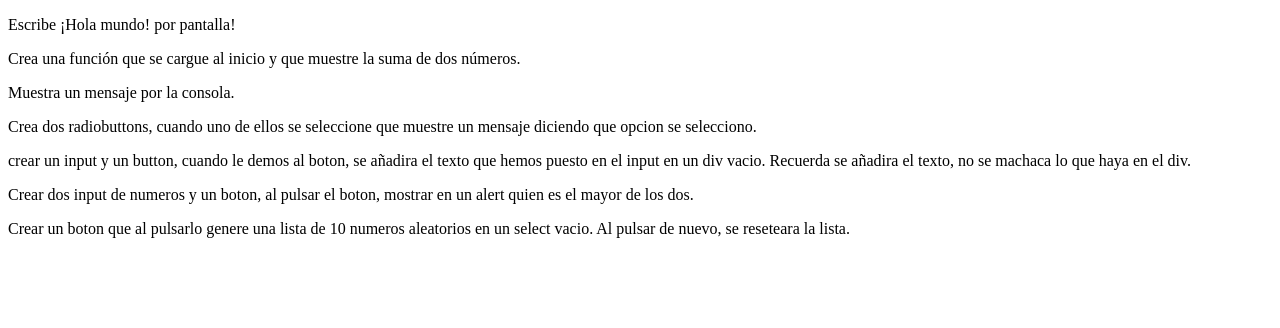
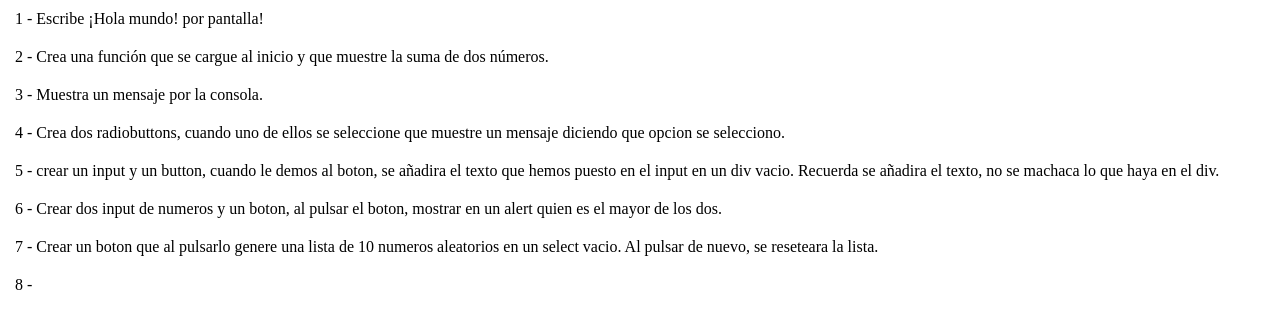
Before and after one commit to alexos2602/LearnJs, a plain HTML site: page index.html in a window 1280 px wide. Drawn offline with Linux system fonts and the light colour scheme.

Commit message:
primeros estilos Menu

```diff
--- /dev/null
+++ b/css/style.css
@@ -0,0 +1,30 @@
+*{
+    margin: 0;
+    padding: 0;
+    box-sizing: border-box;
+}
+
+ul{
+    display: flex;
+    flex-direction: column;
+    counter-reset: miContador;
+}
+ul li{
+    padding: 10px;
+    margin-left: 5px;
+    list-style: none;
+}
+
+ul li a{
+    text-decoration: none;
+    color: black;
+}
+
+ul a:hover{
+    text-decoration: underline;
+}
+
+li a::before{
+    counter-increment: miContador;
+    content: counters(miContador, '.') ' - ';
+}
--- a/index.html
+++ b/index.html
@@ -4,34 +4,20 @@
     <meta charset="UTF-8">
     <meta name="viewport" content="width=device-width, initial-scale=1.0">
     <title>Document</title>
+    <link rel="stylesheet" href="css/style.css">
 </head>
 <body>
-    <style>
-        div{
-            display: flex;
-            flex-direction: column;
-        }
-        div a{
-            padding: 8px 0;
-            text-decoration: none;
-            color: black;
-        }
-        div a:hover{
-            text-decoration: underline;
-        }
-    </style>
-
-    <div>
-    <a href="ejercicios/index1.html">Escribe ¡Hola mundo! por pantalla!</a>
-    <a href="ejercicios/index2.html">Crea una función que se cargue al inicio y que muestre la suma de dos números.</a>
-    <a href="ejercicios/index3.html">Muestra un mensaje por la consola.</a>
-    <a href="ejercicios/index4.html">Crea dos radiobuttons, cuando uno de ellos
-        se seleccione que muestre un mensaje diciendo que opcion se selecciono.</a>
-    <a href="ejercicios/index5.html">crear un input y un button, cuando le demos al boton, se añadira el texto que  hemos puesto en el input en un div vacio. Recuerda se añadira el texto, no se machaca lo que haya en el div.</a>
-    <a href="ejercicios/index6.html">Crear dos input de numeros y un boton, al pulsar el boton,  mostrar en un alert quien es el mayor de los dos.</a>
-    <a href="ejercicios/index7.html">Crear un boton que al pulsarlo genere una lista de 10 numeros aleatorios
-        en un select vacio. Al pulsar de nuevo, se reseteara la lista.</a>
-    <a href="ejercicios/index8.html"></a>
-    </div>
+        <ul>
+            <li><a href="ejercicios/index1.html">Escribe ¡Hola mundo! por pantalla!</a></li>
+            <li><a href="ejercicios/index2.html">Crea una función que se cargue al inicio y que muestre la suma de dos números.</a></li>
+            <li><a href="ejercicios/index3.html">Muestra un mensaje por la consola.</a></li>
+            <li><a href="ejercicios/index4.html">Crea dos radiobuttons, cuando uno de ellos
+                se seleccione que muestre un mensaje diciendo que opcion se selecciono.</a></li>
+            <li><a href="ejercicios/index5.html">crear un input y un button, cuando le demos al boton, se añadira el texto que  hemos puesto en el input en un div vacio. Recuerda se añadira el texto, no se machaca lo que haya en el div.</a></li>
+            <li><a href="ejercicios/index6.html">Crear dos input de numeros y un boton, al pulsar el boton,  mostrar en un alert quien es el mayor de los dos.</a></li>
+            <li><a href="ejercicios/index7.html">Crear un boton que al pulsarlo genere una lista de 10 numeros aleatorios
+                en un select vacio. Al pulsar de nuevo, se reseteara la lista.</a></li>
+            <li><a href="ejercicios/index8.html"></a></li>
+        </ul>
 </body>
 </html>
```
